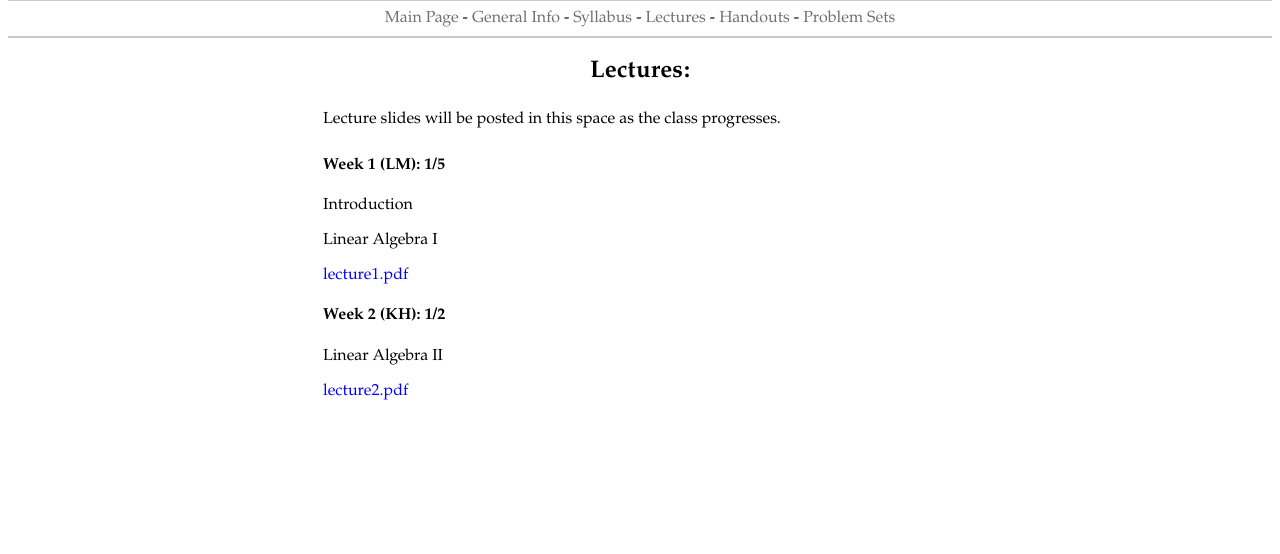
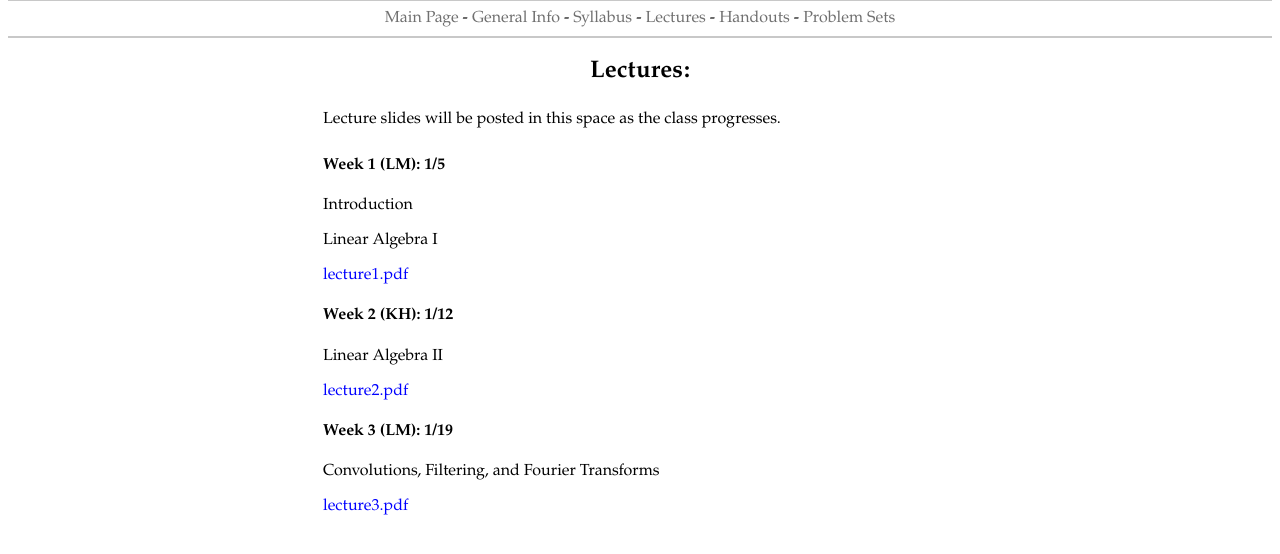
Before and after one commit to lmcintosh/nbio228, a plain HTML site: page lectures.html in a window 1280 px wide. Shown: the part 144-698 px from the top of the page. Drawn offline with Linux system fonts and the light colour scheme.

Commit message:
added lecture, problem set, and handout for week 3

```diff
--- a/lectures.html
+++ b/lectures.html
@@ -53,10 +53,12 @@ a:active {
                     <p>Introduction</p>
                     <p>Linear Algebra I</p>
 					<p><a href="lectures/Week1_LinearAlgebra.pdf"><font color="blue">lecture1.pdf</font></a></p>
-					<h4>Week 2 (KH): 1/2</h4>
+					<h4>Week 2 (KH): 1/12</h4>
                     <p>Linear Algebra II</p>
 					<p><a href="lectures/Week2_LinearAlgebra_II.pdf"><font color="blue">lecture2.pdf</font></a></p>
-
+                    <h4>Week 3 (LM): 1/19</h4>
+                    <p>Convolutions, Filtering, and Fourier Transforms</p>
+					<p><a href="lectures/Week3_FourierTransforms.pdf"><font color="blue">lecture3.pdf</font></a></p>
 				</td>
 			</tr>
 		</table>
```
Also changed, not shown: handouts.html (+1 -0 lines), probsets.html (+3 -0 lines), 3 other files.
